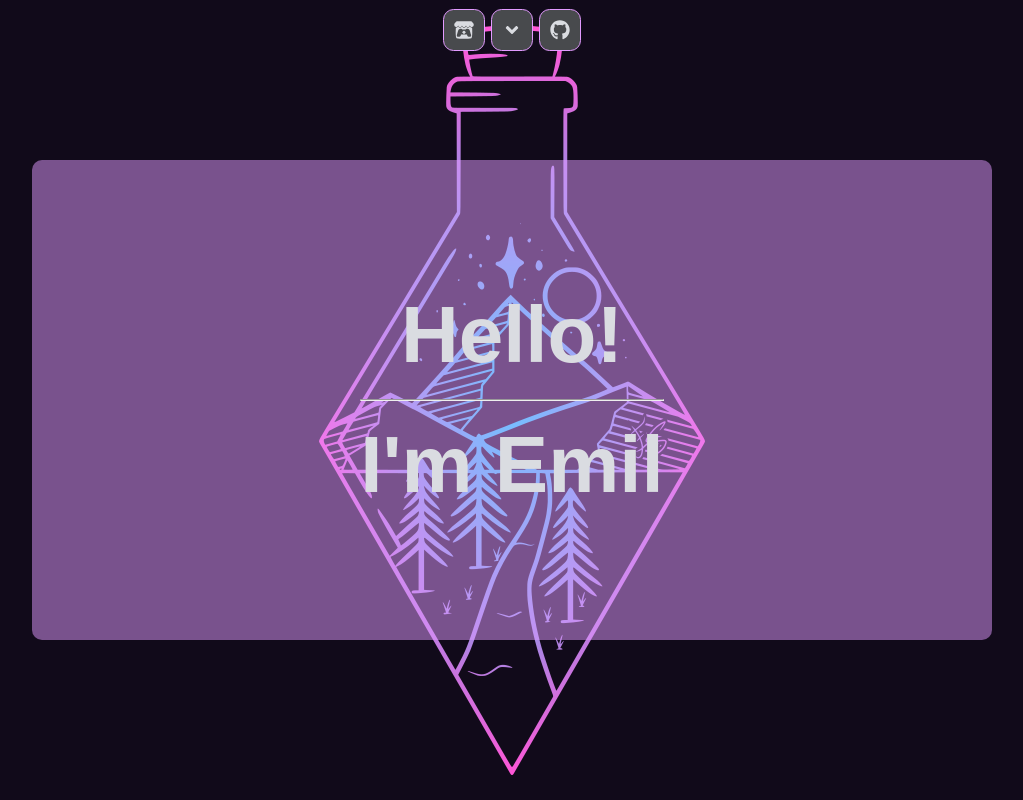
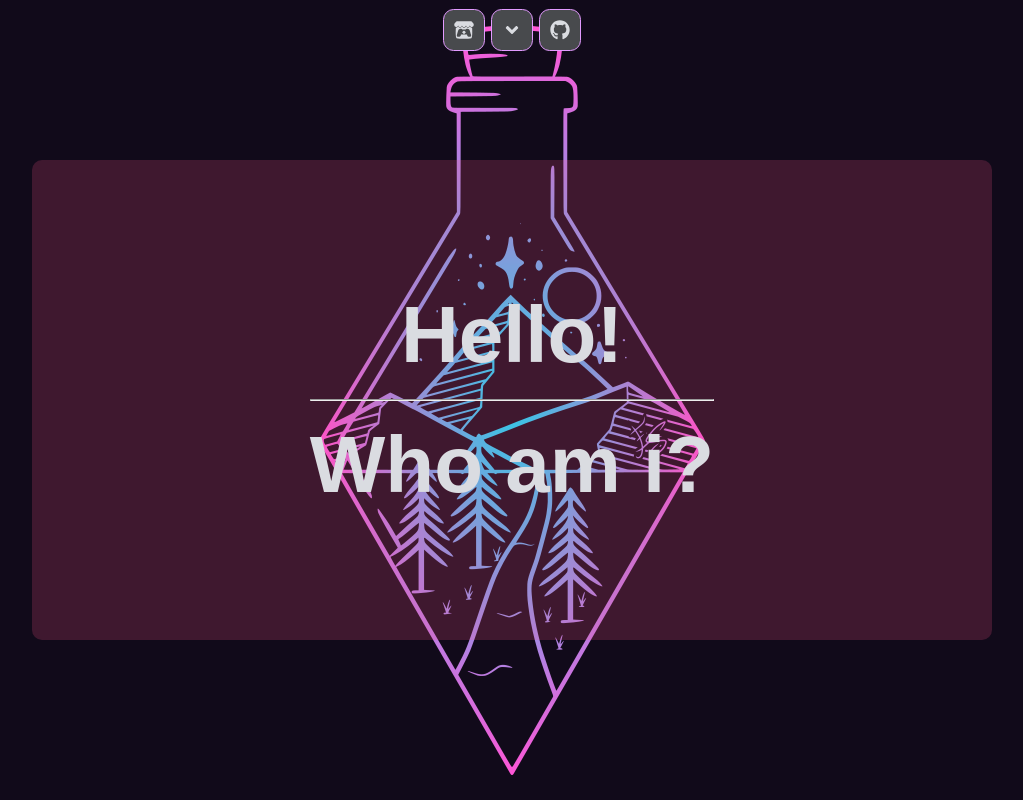
Before and after one commit to NoMoonie/crispy-disco, a React (Create React App) app: page / in a window 1280 px wide. Shown: the whole page, without its empty margins (128-1151 px from the left). Built offline with nearby package versions, Linux system fonts and the light colour scheme.

Commit message:
changed to component

```diff
--- a/src/pages/Home.tsx
+++ b/src/pages/Home.tsx
@@ -1,5 +1,6 @@
 import styled from "styled-components";
 import img from "img/worldinGlassBottle.png";
+import FlipBox from "components/FlipBox";
 
 const HomeStyle = styled.div`
     background-image: url(${img});
@@ -8,56 +9,15 @@
     height: 100vh;
     overflow: auto;
     place-content: center;
-`
-
-const FlipBox = styled.div`
-
-    background-color: transparent;
-    width: 60em;
-    height: 30em;
-    perspective: 1000px;
-`
-const FlipBoxInner = styled.div`
-    position: relative;
-    width: 100%;
-    height: 100%;
-    text-align: center;
-    transition: transform 0.8s;
-    transform-style: preserve-3d;
-`
-
-const BoxFront = styled.div`
-    color: ${props => props.theme.page.textColor};
-    background-color: hsl(282.7722772277228, 100%, 80.19607843137256%, .5);
-    display: grid;
-    place-content: center;
-    h1,h2{
-        font-size: 60pt;
-    }
-`
-
-const BoxBack = styled.div`
-    background-color: ${props => props.theme.page.bg};
-    color: ${props => props.theme.page.textColor};
-    transform: rotateY(180deg);
-`
+    overflow: hidden;
+`;
 
 const Home = () => {
     return (
         <HomeStyle>
-           <FlipBox className="flip-box">
-                <FlipBoxInner className="flip-box-inner">
-                    <BoxFront className="flip-box-front">
-                        <h2>Hello!</h2><br/><hr/><br/>
-                        <h1>I'm Emil</h1>
-                    </BoxFront>
-                    <BoxBack className="flip-box-back">
-                        <h2>Back Side</h2>
-                    </BoxBack>
-                </FlipBoxInner>
-           </FlipBox>
+            <FlipBox />
         </HomeStyle>
     );
-}
+};
 
 export default Home;
```
